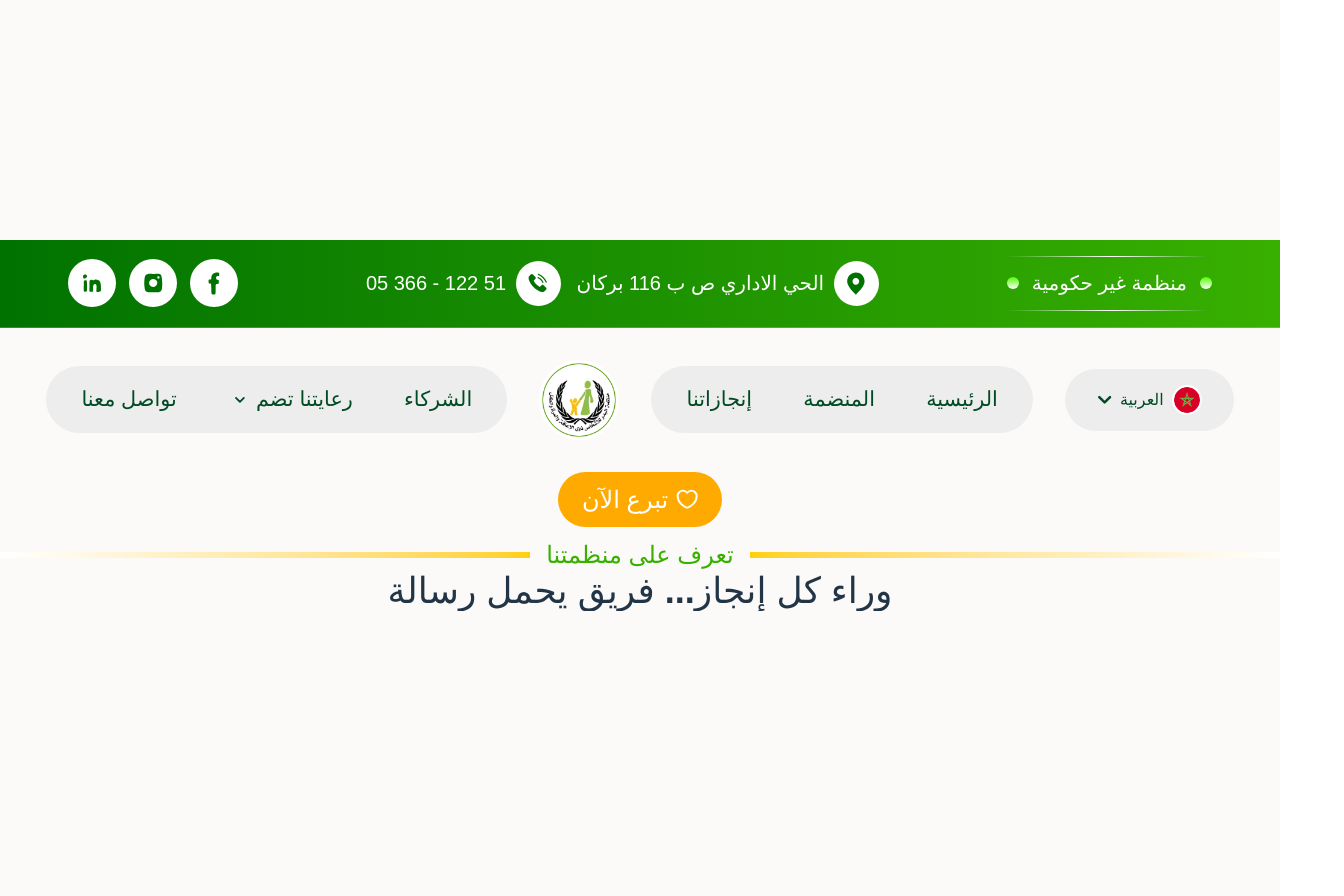
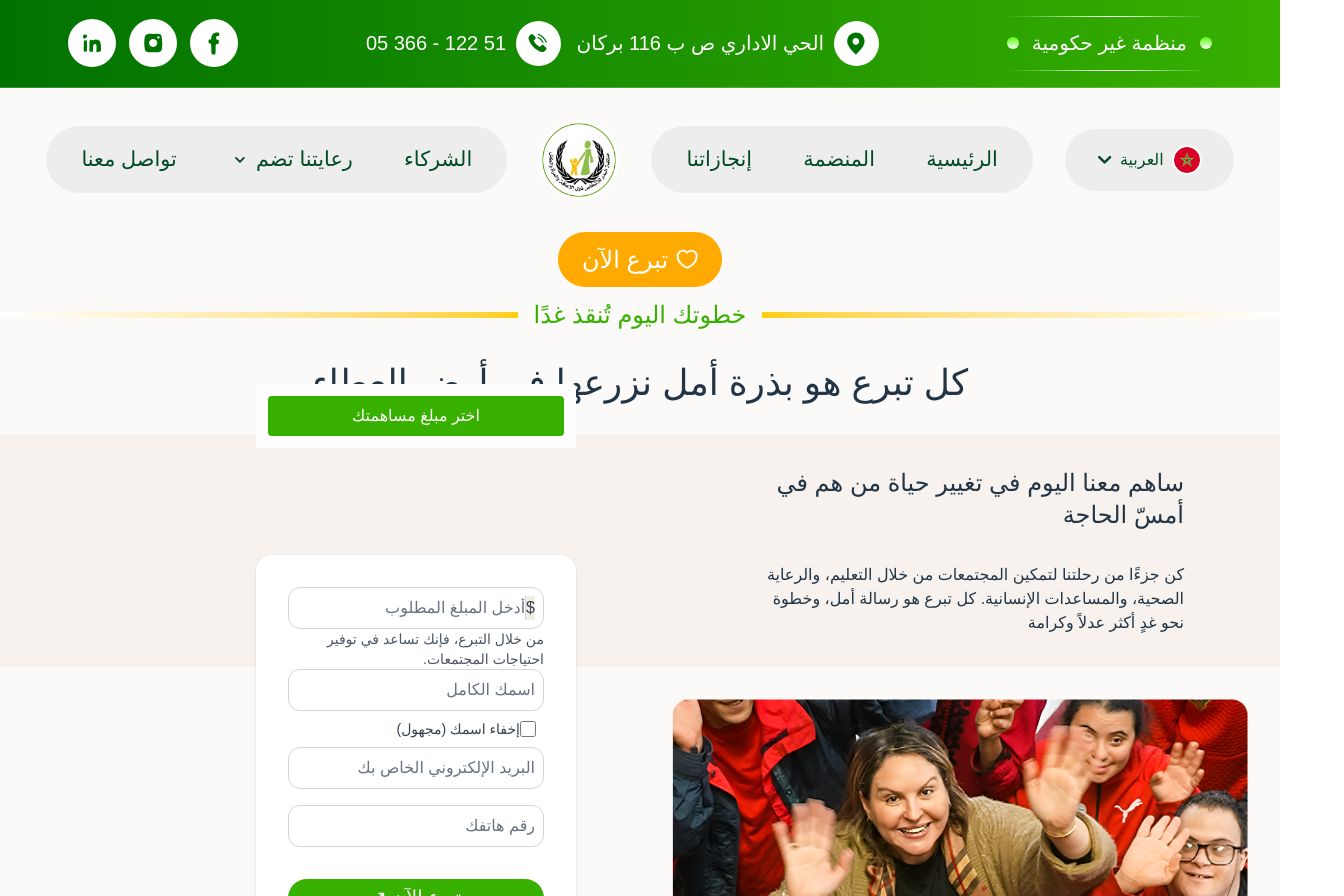
Before and after one commit to SOFT-CACTUS-INTERN/organisme-badr-web, a React (Vite) app in the folder FrontEnd/: page /#/Donation in a window 1280 px wide. Shown: the top 896 px of the page, 1344 px wide, since content can reach past the window. Built offline with nearby package versions, Linux system fonts and the light colour scheme; a web font is replaced by a local one.

Commit message:
modification genaral

```diff
--- /dev/null
+++ b/FrontEnd/src/Components/DonateNow.jsx
@@ -0,0 +1,107 @@
+import React from 'react'
+import '../assets/styles/donateNow.css'
+import phrases from '../assets/svg/phrases.svg';
+import fleche4 from '../assets/svg/fleche4.svg';
+
+const DonateNow = () => {
+  return (
+ <section className=''>
+        <div className="flex items-center justify-between w-full px-4 mt-8 gap-4">
+        {/* Ligne à gauche */}
+        <div className="flex-1 h-[4px] sm:h-[6px] bg-gradient-to-r from-white to-[#FFD000]" />
+
+        {/* Titre centré */}
+        <h2 className="mx-2 text-nowrap font-bold text-base sm:text-2xl text-[#38B000] text-center whitespace-nowrap">
+              خطوتك اليوم تُنقذ غدًا        </h2>
+
+        {/* Ligne à droite */}
+        <div className="flex-1 h-[4px] sm:h-[6px] bg-gradient-to-r from-[#FFD000] to-white" />
+      </div>
+
+      <div className='phrase0 flex justify-center mt-4 sm:mt-6 px-4 lg:mt-12' style={{marginTop:'2rem'}}>
+        <h2 className='text-xl sm:text-2xl md:text-3xl dark:text-black lg:text-4xl font-bold text-center '>
+             كل تبرع هو بذرة أمل نزرعها في أرض العطاء        </h2>
+      </div>
+<div className='bg-[#F7F2ED] w-full flex flex-col items-end' style={{ marginTop: '2rem',padding:'2rem 6rem' }}>
+  <h2 className='titre00 w-[40%] text-2xl font-bold text-right' style={{marginBottom:'2rem'}}>
+    ساهم معنا اليوم في تغيير حياة من هم في أمسّ الحاجة
+  </h2>
+
+  <div className='parag00 w-[40%] text-right'>
+    <p>كن جزءًا من رحلتنا لتمكين المجتمعات من خلال التعليم، والرعاية الصحية، والمساعدات الإنسانية. كل تبرع هو رسالة أمل، وخطوة نحو غدٍ أكثر عدلاً وكرامة</p>
+  </div>
+  {/* <div>
+    <img src={fleche4} alt="" />
+  </div> */}
+</div>
+<div>
+    <div className='bg-white w-1/4 absolute rounded-sm' style={{padding:'0.75rem',top:'24rem',left:'16rem'}}>
+      <div className='bg-[#38B000] rounded-sm text-center text-white' style={{padding:'0.5rem'}}>
+اختر مبلغ مساهمتك
+      </div>
+    </div>
+    <form className='absolute w-1/4' style={{marginTop:'-7rem',marginLeft:'16rem'}} >
+      <div className="max-w-md mx-auto bg-white p-6 rounded-2xl shadow" style={{padding:'2rem'}}>
+  <div className="flex items-center border border-gray-300 rounded-xl overflow-hidden mb-4" style={{padding:'0.5rem'}}>
+    <input
+      type="text"
+      placeholder="أدخل المبلغ المطلوب"
+      className="text-right w-full px-4 py-2 focus:outline-none bg-white placeholder-gray-500"
+      dir="rtl"
+    />
+    <span className=" bg-[#f3ede6] text-gray-700  border-l border-gray-300 " >
+      $
+    </span>
+  </div>
+
+  <p className="text-right text-sm text-gray-600 mb-4" dir="rtl">
+    من خلال التبرع، فإنك تساعد في توفير احتياجات المجتمعات.
+  </p>
+
+  <input
+    type="text"
+    placeholder="اسمك الكامل"
+    className="w-full border border-gray-300 rounded-xl px-4 py-2 mb-4 text-right placeholder-gray-500" style={{padding:'0.5rem'}}
+    dir="rtl"
+  />
+
+  <div className="flex items-center justify-end mb-4" style={{padding:'0.5rem'}}>
+    <label className="ml-2 text-sm text-gray-700" dir="rtl">إخفاء اسمك (مجهول)</label>
+    <input type="checkbox" className="form-checkbox w-4 h-4 text-green-600" />
+  </div>
+
+  <input
+    type="email"
+    placeholder="البريد الإلكتروني الخاص بك"
+    className="w-full border border-gray-300 rounded-xl px-4 py-2 mb-4 text-right placeholder-gray-500" style={{padding:'0.5rem'}}
+    dir="rtl"
+  />
+
+  <input
+    type="tel"
+    placeholder="رقم هاتفك"
+    className="w-full border border-gray-300 rounded-xl px-4 py-2 mb-6 text-right placeholder-gray-500 " style={{padding:'0.5rem',marginTop:'1rem'}}
+    dir="rtl"
+  />
+
+  <button
+    className="w-full  !bg-[#38B000]  text-white text-lg font-semibold py-2 text-center flex justify-center rounded-full "  style={{marginTop:'2rem',padding:'0.5rem'}}
+  >
+    ↗ تبرع الآن
+  </button>
+</div>
+
+    </form>
+   <div>
+
+   </div>
+</div>
+<div className='w-1/2 ' style={{padding:'2rem',marginLeft:'50%'}}>
+
+<img src="/organisme-badr-web/images/photo7.png" alt=""  className=''/>
+</div>
+    </section>
+     )
+}
+
+export default DonateNow
--- a/FrontEnd/src/Components/Donation.jsx
+++ b/FrontEnd/src/Components/Donation.jsx
@@ -1,27 +1,14 @@
 import React from 'react'
+import Donate from './Donate';
+import DonateNow from './DonateNow';
+
 
 function Donation() {
   return (
-         <section className='overflow-x-hidden'>
-               <div className="flex items-center justify-between w-full px-4 mt-8 gap-4">
-        {/* Ligne à gauche */}
-        <div className="flex-1 h-[4px] sm:h-[6px] bg-gradient-to-r from-white to-[#FFD000]" />
-
-        {/* Titre centré */}
-        <h2 className="mx-2 text-nowrap font-bold text-base sm:text-2xl text-[#38B000] text-center whitespace-nowrap">
-          تعرف على منظمتنا
-        </h2>
-
-        {/* Ligne à droite */}
-        <div className="flex-1 h-[4px] sm:h-[6px] bg-gradient-to-r from-[#FFD000] to-white" />
-      </div>
-
-      <div className='phrase0 flex justify-center mt-4 sm:mt-6 px-4'>
-        <h2 className='text-xl sm:text-2xl md:text-3xl dark:text-black lg:text-4xl font-bold text-center'>
-          وراء كل إنجاز... فريق يحمل رسالة
-        </h2>
-      </div>
-          </section>
+    <>
+    <DonateNow/>
+   <Donate/>
+    </>
 
   )
 }
--- a/FrontEnd/src/Components/Local.jsx
+++ b/FrontEnd/src/Components/Local.jsx
@@ -12,7 +12,9 @@ import '../assets/styles/local.css';
 
 const Local = () => {
     return (
-        <section className="localSection relative bg-white text-black py-8 px-4 sm:px-6 lg:px-8 shadow-xl rounded-2xl border-t-2 border-[#E3DBD8] mx-4 my-8" style={{margin:'2rem'}}>
+        <section className='grandeSection'>
+
+        <div className="localSection relative bg-white text-black py-8 px-4 sm:px-6 lg:px-8 shadow-xl rounded-2xl border-t-2 border-[#E3DBD8] mx-4 my-8" style={{margin:'2rem'}}>
             <div className="centenu   w-full local flex flex-col lg:flex-row">
                 {/* Partie gauche - Informations */}
                 <div className="information relative w-full lg:w-1/2 lg:right-6 lg:top-6 mb-8 lg:mb-0" >
@@ -34,7 +36,7 @@ const Local = () => {
 
                     {/* Paragraphe */}
                     <div className="phrase absolute lg:top-[20%] top-[30%] text-right z-10 w-full px-6">
-                        <p className="flex justify-end text-2xl sm:text-3xl md:text-4xl">
+                        <p className="paragraphe01 flex justify-end text-2xl sm:text-3xl md:text-4xl">
                             هذا النص هو مثال لنص يمكن أن يستبدل
                         </p>
                     </div>
@@ -80,6 +82,7 @@ const Local = () => {
                     ></iframe>
                 </div>
             </div>
+        </div>
         </section>
     );
 };
--- a/FrontEnd/src/Layouts/MainLayout.jsx
+++ b/FrontEnd/src/Layouts/MainLayout.jsx
@@ -15,7 +15,7 @@ export default function MainLayout({ children }) {
       <main className="flex-grow">
         {React.cloneElement(children, { isMobileMenuOpen })}
       </main>
-      {/* <Footer /> */}
+      <Footer />
     </div>
   );
 }
--- /dev/null
+++ b/FrontEnd/src/assets/styles/donateNow.css
@@ -0,0 +1,9 @@
+@media (max-width:468px){
+    .titre00{
+        width: 100%;
+        padding: 0rem;
+    }
+     .parag00{
+        width: 100%;
+    }
+}
--- a/FrontEnd/src/assets/styles/local.css
+++ b/FrontEnd/src/assets/styles/local.css
@@ -8,22 +8,38 @@
   justify-content: center;
   left: 10%;
 }
-
+.grandeSection{
+/* background-color: red; */
+}
 
 @media (max-width:468px) {
   .localSection {
-    /* background-color: red; */
+    /* background-color: aqua; */
+    width: 80%;
     height: 130vh;
+    display: flex;
+    justify-content: center;
+    left: 0vh;
   }
+  .grandeSection{
+/* background-color: red; */
+width: 100%;
+}
+
 
   .information {
     width: 100%;
 
   }
-
+.paragraphe01{
+  /* background-color: aqua; */
+  height: 10vh;
+  margin-left: 10vh;
+  width: 100%;
+}
   .map {
     width: 100%;
-    background-color: aqua;
+    /* background-color: aqua; */
    margin-top: 20%;
   }
 
@@ -36,6 +52,7 @@
 
   .icon8 {
     margin-right: 8px;
+    /* background-color: aqua; */
   }
 
   .icons {
@@ -50,21 +67,23 @@
   .titre {
     display: flex;
     justify-content: end;
-    left: -10vh;
+    left: -4vh;
     /* background-color: blue; */
   }
 
   .icons2 {
-    margin-top: 12vh;
-    margin-left: 50%;
+    margin-top: 8vh;
+    margin-left: 40%;
     /* background-color: red; */
     width: 100%;
     scale: 0.75;
+    /* margin-bottom: 10%; */
   }
 
   .titre {
     font-size: x-small;
     margin-top: 5vh;
+    /* background-color: aqua; */
     width: 100%;
     margin-right: 6px;
   }
@@ -72,7 +91,7 @@
   .phrase {
     width: 100%;
     /* right: 6px; */
-    left: -10vh;
+    left: -4vh;
 
 
   }
--- a/FrontEnd/src/assets/styles/nous.css
+++ b/FrontEnd/src/assets/styles/nous.css
@@ -2,6 +2,7 @@
     .nous-section{
         /* background-color: red; */
         margin-bottom: -35vh;
+        margin-top: 80vh;
     }
     .nous-container {
         display: flex;
```
Also changed, not shown: FrontEnd/src/assets/svg/fleche4.svg (added), FrontEnd/src/assets/svg/phrases.svg (added).
